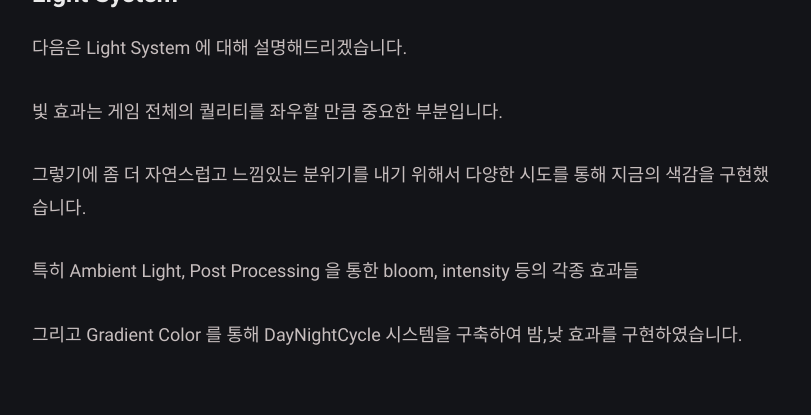
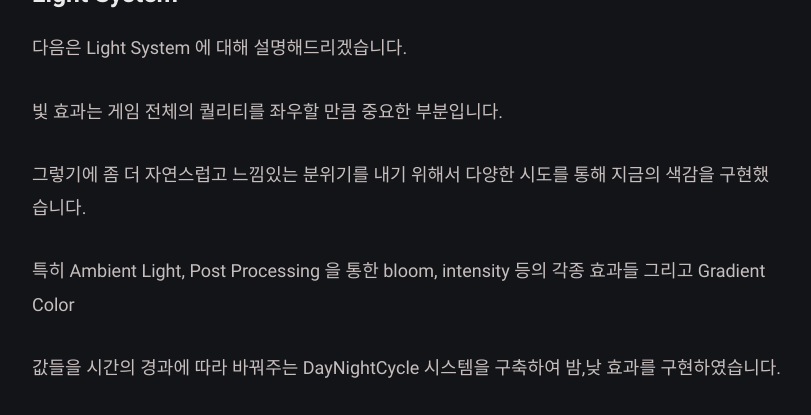
Before and after one commit to Epheria/project-arca-blog, a Jekyll site: the page built from posts/_posts/devlogs/2024-09-08-devlogs004.md, in a window 1280 px wide and 900 px high, scrolled down 2703 px, cut to the strip 0-415 px from the top of the window. Shown: the whole strip, without its empty margins (233-1044 px from the left). Built offline with Jekyll 4.4.1, drawn with Linux system fonts in a browser that asks for light colours.

Commit message:
fix typo

```diff
--- a/posts/_posts/devlogs/2024-09-08-devlogs004.md
+++ b/posts/_posts/devlogs/2024-09-08-devlogs004.md
@@ -65,9 +65,9 @@ Parallax Background 는 게임에서 배경이 캐릭터의 움직임에 따라
 
 그렇기에 좀 더 자연스럽고 느낌있는 분위기를 내기 위해서 다양한 시도를 통해 지금의 색감을 구현했습니다.
 
-특히 Ambient Light, Post Processing 을 통한 bloom, intensity 등의 각종 효과들
+특히 Ambient Light, Post Processing 을 통한 bloom, intensity 등의 각종 효과들 그리고 Gradient Color
 
-그리고 Gradient Color 를 통해 DayNightCycle 시스템을 구축하여 밤,낮 효과를 구현하였습니다.
+값들을 시간의 경과에 따라 바꿔주는 DayNightCycle 시스템을 구축하여 밤,낮 효과를 구현하였습니다.
 
 <br>
 
```
